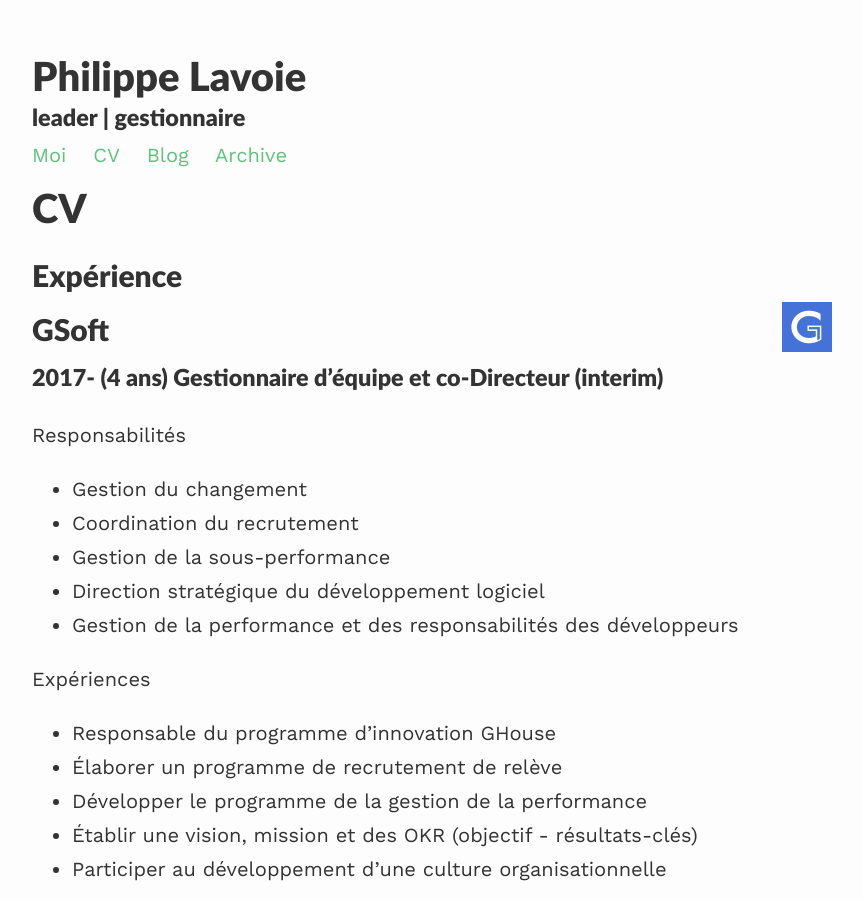
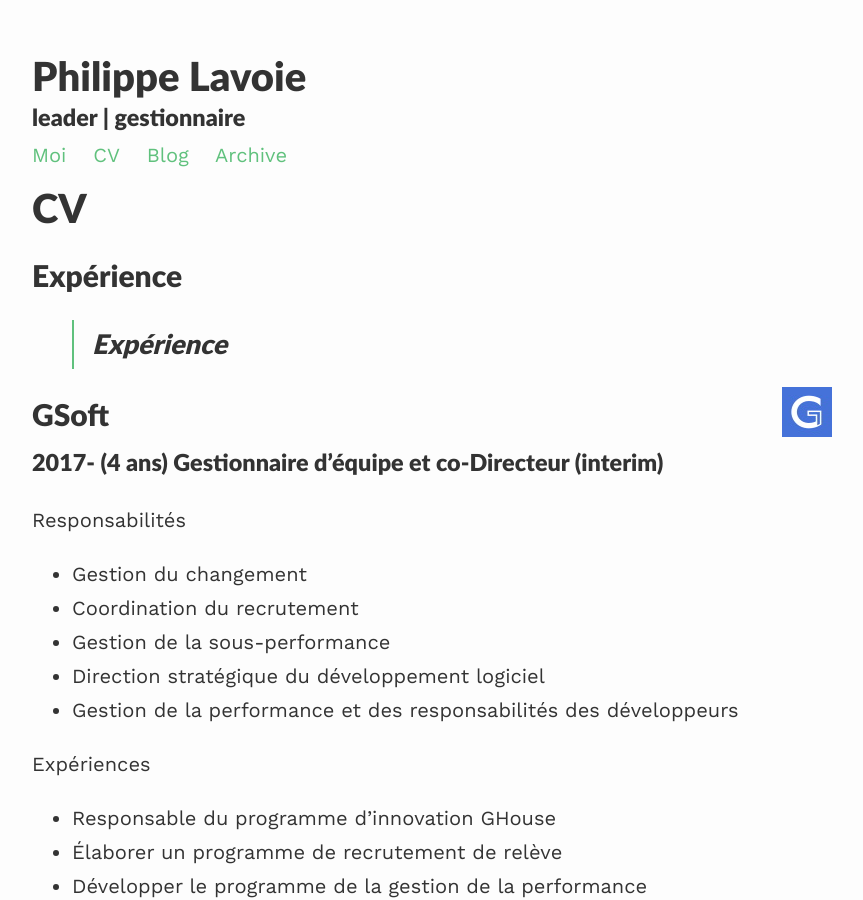
Before and after one commit to drdeteck/Me2, a Jekyll site: the page built from cv.md, in a window 1280 px wide and 900 px high. Shown: the whole window, without its empty margins (208-1071 px from the left). Built offline with Jekyll 4.4.1, drawn with Linux system fonts in a browser that asks for light colours; nearby versions of some CDN libraries.

Commit message:
Update cv.md

```diff
--- a/cv.md
+++ b/cv.md
@@ -6,6 +6,9 @@ description: leader | gestionnaire
 
 Expérience
 ============
+
+>Expérience
+>============
 
 ![GSoft Logo](/me/assets/images/g50.jpg "GSoft Logo"){:style="float: right;"}GSoft
 ------------
```
